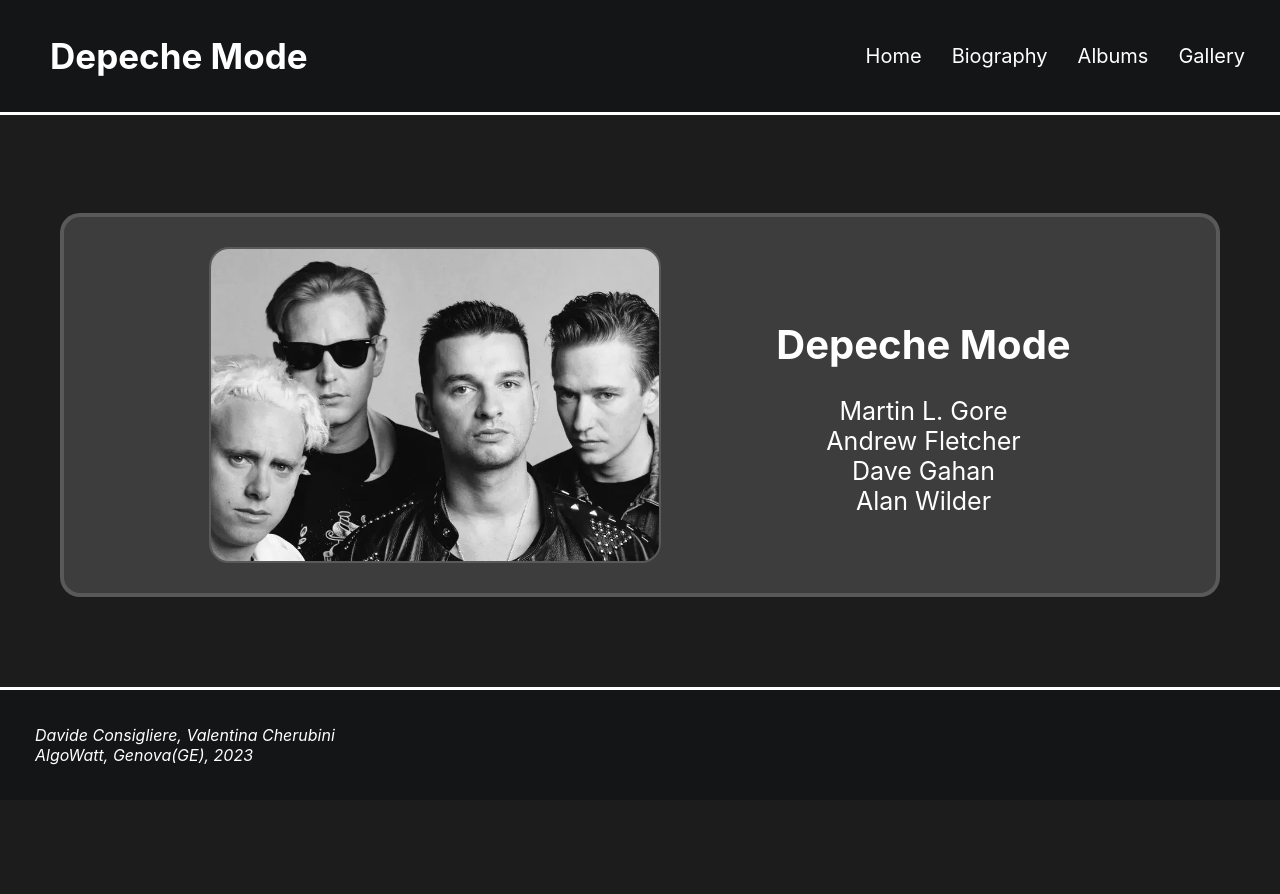
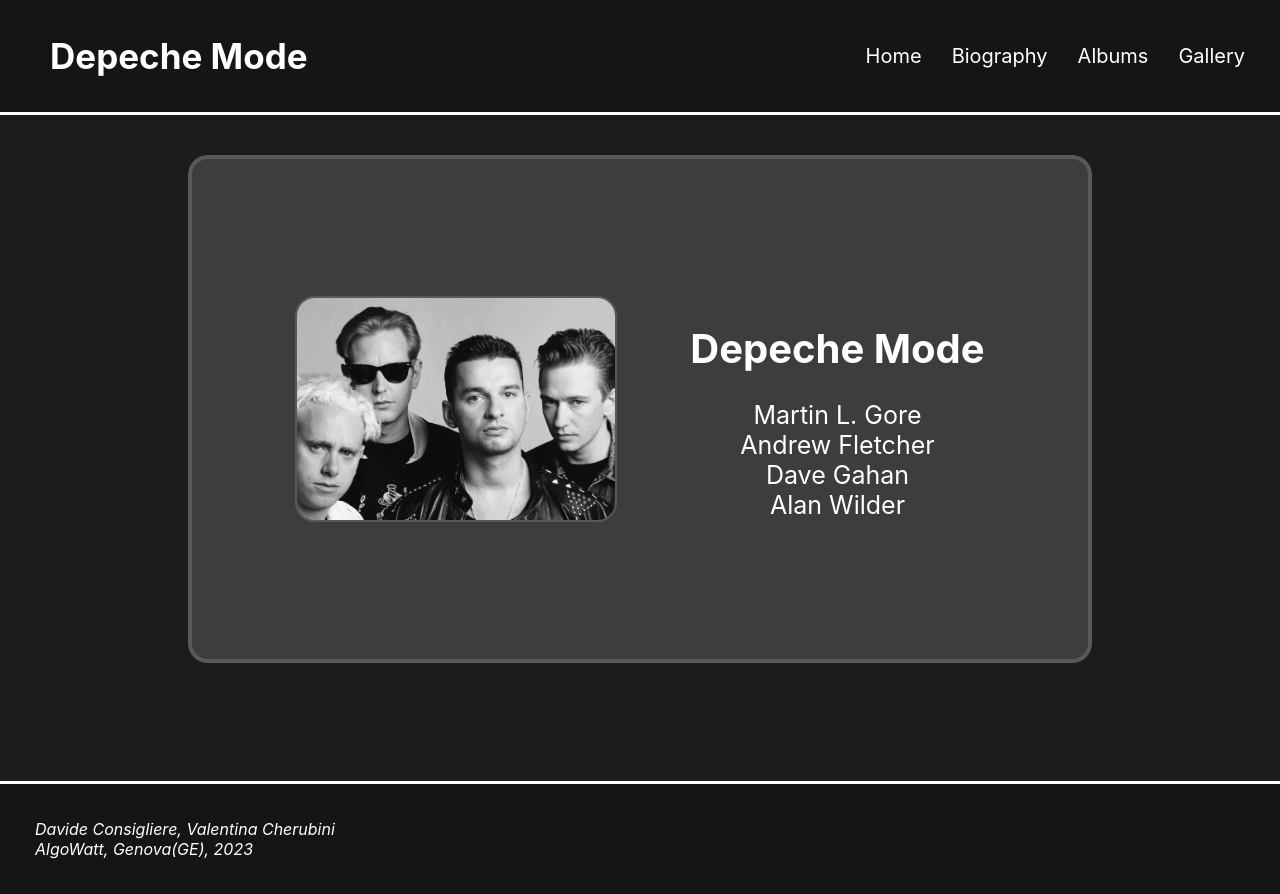
Before and after one commit to Cherubini/React-depeche-mode, a React (Create React App) app: page / in a window 1280 px wide. Before the commit the page ends 800 px from the top, so only its background shows below. Built offline with nearby package versions, Linux system fonts and the light colour scheme.

Commit message:
modify style

```diff
--- a/src/App.tsx
+++ b/src/App.tsx
@@ -6,7 +6,7 @@
 
   return (
     <div className={classes.App}>
-        <header className={classes.header}>
+      <header className={classes.header}>
         <Link className={`${classes.navLink} ${classes.headerLink}`} to="home/">
           <h1 className={classes.title}>Depeche Mode</h1>
         </Link>
@@ -17,7 +17,9 @@
           <li className={classes.navLink}><Link className={classes.navLink} to="gallery/">Gallery</Link></li>
         </ul>
       </header>
-        <Outlet />
+        <div className={classes.main}>
+          <Outlet />
+        </div>
       <footer className={classes.footer}>
         <address>
           Davide Consigliere, Valentina Cherubini<br/>
--- a/src/components/albums/albums.module.scss
+++ b/src/components/albums/albums.module.scss
@@ -2,6 +2,7 @@
     background-color: rgb(28, 28, 29);
     padding-top: 40px;
     padding-bottom: 60px;
+    margin: auto;
 }
 
 .titleAlbums{
--- a/src/components/biograpy/biography.module.scss
+++ b/src/components/biograpy/biography.module.scss
@@ -1,11 +1,10 @@
 .biography{
-    min-height: 75vh;
     background-color: rgb(28, 28, 29);
+    margin: auto;
 }
 
 .biographyTrasparent{
     width: 1200px;
-    height: 600px;
     background-color: rgba(142, 142, 142, 0.293);
     margin: auto;
     position: relative;
--- a/src/components/home-img/home-img.module.scss
+++ b/src/components/home-img/home-img.module.scss
@@ -1,5 +1,5 @@
 .img{
-    width: 41%;
+    width: 38%;
     border-radius: 20px;
     border: 2px solid rgba(255, 255, 255, 0.144);
 }
--- a/src/components/home/home.module.scss
+++ b/src/components/home/home.module.scss
@@ -1,5 +1,6 @@
 .homeTrasparent{
-    width: 90%;
+    width: 70%;
+    min-height: 500px;
     background-color: rgba(142, 142, 142, 0.293);
     margin: auto;
     border-radius: 20px;
--- a/src/components/main/main.module.scss
+++ b/src/components/main/main.module.scss
@@ -2,5 +2,4 @@
     /* min-height: 60vh; */
     background-color: rgb(28, 28, 29);
     display: flex;
-    align-items: center;
 }
--- a/src/components/members/members-scss/members.module.scss
+++ b/src/components/members/members-scss/members.module.scss
@@ -27,7 +27,7 @@
 }
 
 .memberImg{
-    width: 30%;
+    width: 35%;
     border-radius: 20px;
     border: 2px solid rgba(255, 255, 255, 0.144);
     margin: 0px;
@@ -35,6 +35,7 @@
 
 .memberBio{
     width: 70%;
+    text-align: center;
 }
 
 .back:hover{
@@ -42,15 +43,15 @@
 }
 
 .memberDetails::-webkit-scrollbar {
-    width: 5px;
+    width: 3px;
 }
 
 .memberDetails::-webkit-scrollbar-track {
-    box-shadow: inset 0 0 5px grey;
+    box-shadow: inset 0 0 5px transparent;
     border-radius: 10px;
 }
 
 .memberDetails::-webkit-scrollbar-thumb {
-    background: rgba(255, 255, 255, 0.507);
+    background: white;
     border-radius: 10px;
 }
--- a/src/index.module.scss
+++ b/src/index.module.scss
@@ -2,6 +2,12 @@
   min-height: 100vh;
   display: flex;
   flex-direction: column;
+}
+
+.main{
+  flex-grow: 1;
+  display: flex;
+  align-items: center;
 }
 
 html, body{
@@ -28,6 +34,7 @@
   padding: 35px;
   background-color: rgb(20, 21, 23);
   border-bottom: 3px solid white;
+  margin-bottom: 40px;
 }
 
 .title{
@@ -46,6 +53,7 @@
   color: white;
   padding: 35px;
   border-top: 3px solid white;
+  margin-top: 28px;
 }
 
 .navLink{
```
